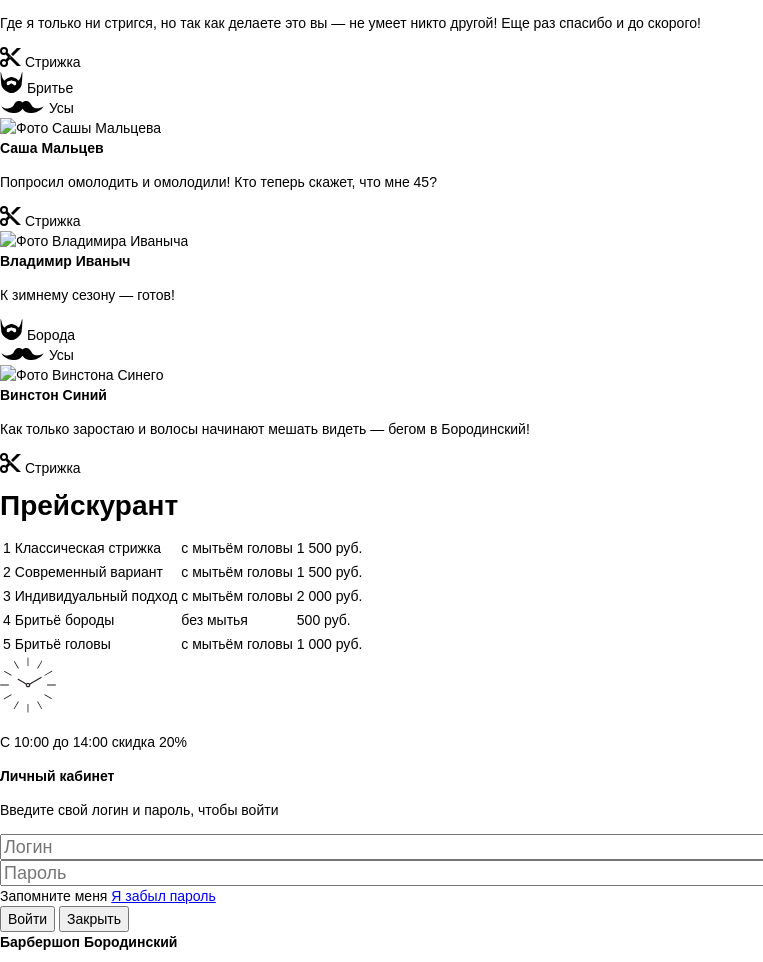
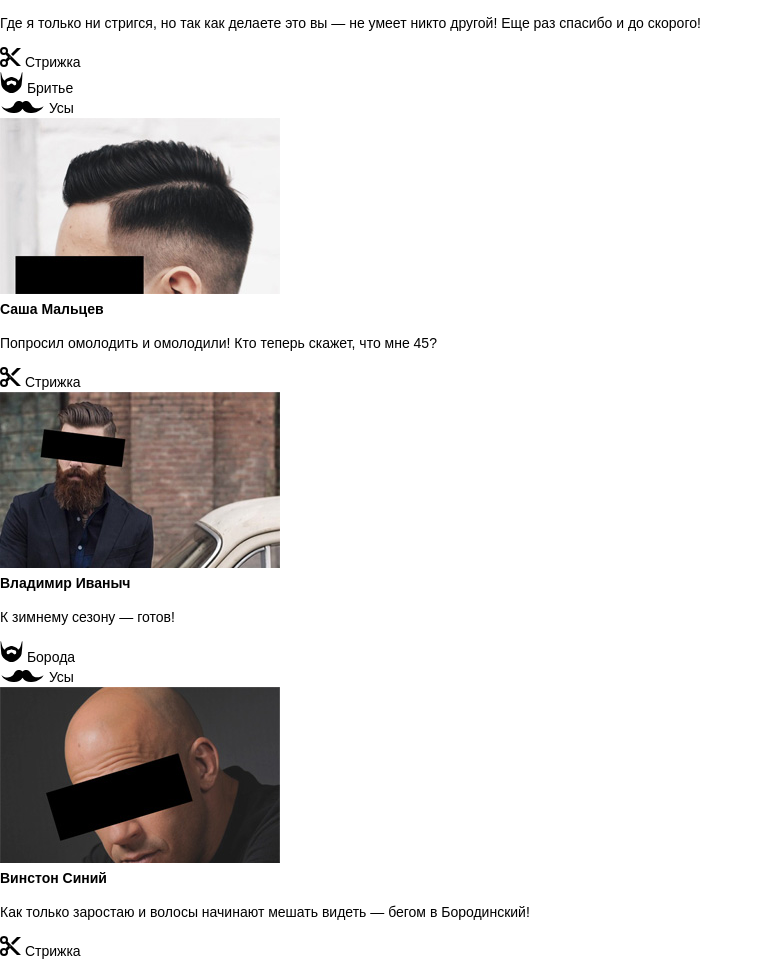
Before and after one commit to rustamyusupov/barbershop, a website: page src/photo.html in a window 1280 px wide. Shown: the part 842-1804 px from the top of the page, without its empty margins (0-763 px from the left). Drawn offline with nearby package versions, Linux system fonts and the light colour scheme; files that its build step writes are made by us from their sources.

Commit message:
вставил контентные фото

```diff
--- a/src/photo.html
+++ b/src/photo.html
@@ -61,7 +61,7 @@
 
       <div class="portfolio__items">
         <div class="portfolio__item portfolio__item--month">
-          <img class="portfolio__item-photo" src="img/photo-1-mobile.jpg" alt="Фото Лжепётра Мчиславского" >
+          <img class="portfolio__item-photo" src="img/photo-1-mobile.jpg" width="280" height="480" alt="Фото Лжепётра Мчиславского">
           <div class="portfolio__item-description">
             <b class="portfolio__item-name">Лжепётр Мчиславский</b>
             <p class="portfolio__item-feedback">Где я только ни стригся, но так как делаете это вы — не умеет никто другой! Еще раз спасибо и до скорого!</p>
@@ -83,7 +83,7 @@
         </div>
 
         <div class="portfolio__item">
-          <img class="portfolio__item-photo" src="" alt="Фото Сашы Мальцева" >
+          <img class="portfolio__item-photo" src="img/photo-2-mobile.jpg" width="280" height="176" alt="Фото Сашы Мальцева" >
           <div class="portfolio__item-description">
             <b class="portfolio__item-name">Саша Мальцев</b>
             <p class="portfolio__item-feedback">Попросил омолодить и омолодили! Кто теперь скажет, что мне 45?</p>
@@ -97,7 +97,7 @@
         </div>
 
         <div class="portfolio__item">
-          <img class="portfolio__item-photo" src="" alt="Фото Владимира Иваныча" >
+          <img class="portfolio__item-photo" src="img/photo-3-mobile.jpg" width="280" height="176" alt="Фото Владимира Иваныча" >
           <div class="portfolio__item-description">
             <b class="portfolio__item-name">Владимир Иваныч</b>
             <p class="portfolio__item-feedback">К зимнему сезону — готов!</p>
@@ -115,7 +115,7 @@
         </div>
 
         <div class="portfolio__item">
-          <img class="portfolio__item-photo" src="" alt="Фото Винстона Синего" >
+          <img class="portfolio__item-photo" src="img/photo-4-mobile.jpg" width="280" height="176" alt="Фото Винстона Синего" >
           <div class="portfolio__item-description">
             <b class="portfolio__item-name">Винстон Синий</b>
             <p class="portfolio__item-feedback">Как только заростаю и волосы начинают мешать видеть — бегом в Бородинский!</p>
```
